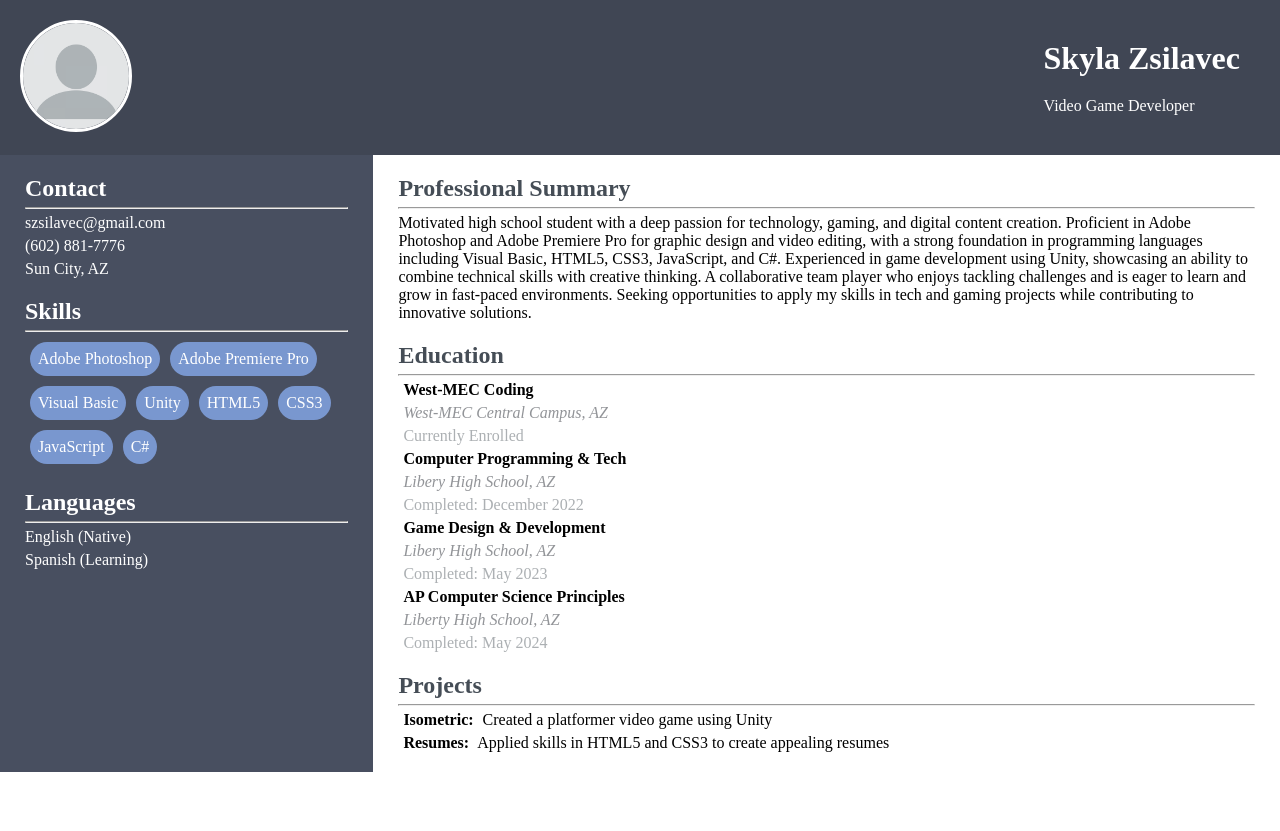
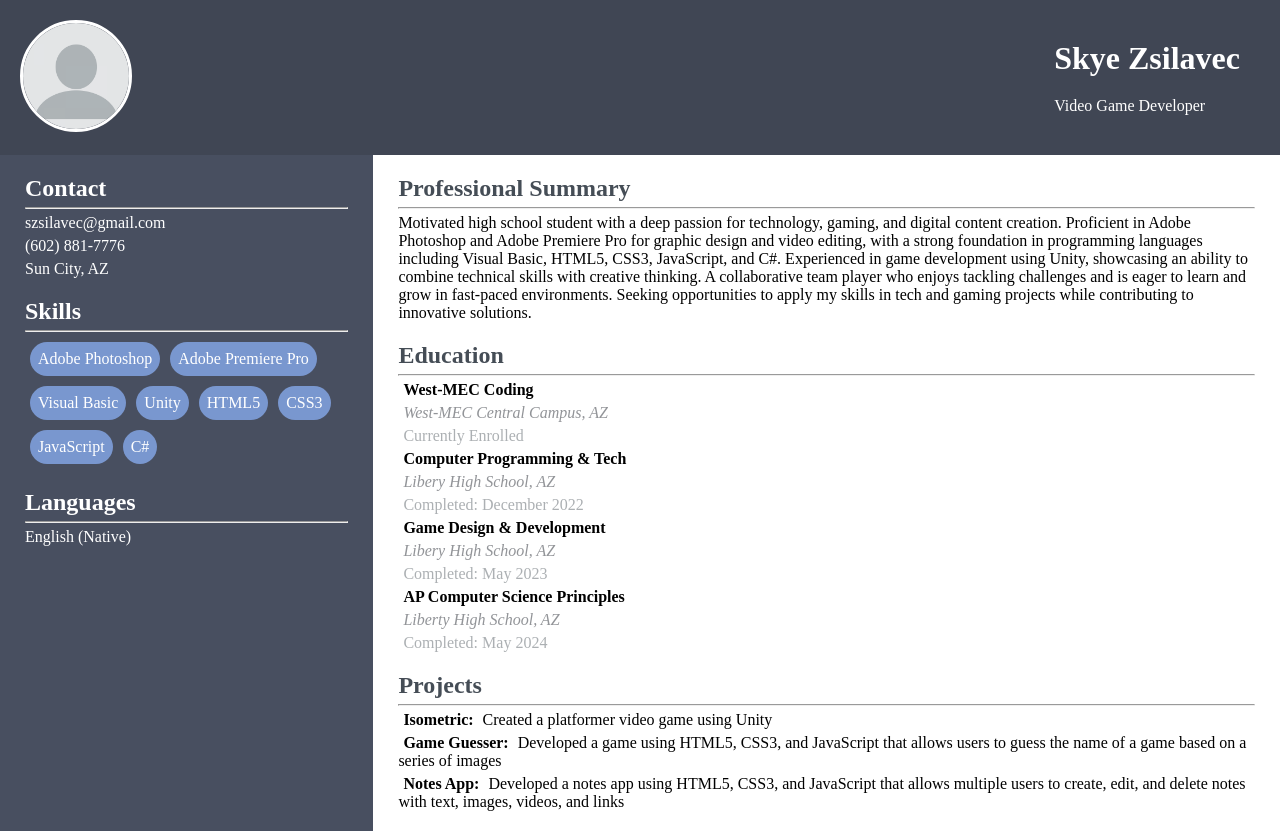
Before and after one commit to Vyxynn/resume, a plain HTML site: page index.html in a window 1280 px wide. Before the commit the page ends 800 px from the top, so only its background shows below. Drawn offline with Linux system fonts and the light colour scheme.

Commit message:
changed name and update project descriptions in resume

```diff
--- a/index.html
+++ b/index.html
@@ -3,7 +3,7 @@
   <head>
     <meta charset="UTF-8" />
     <meta name="viewport" content="width=device-width, initial-scale=1.0" />
-    <title>Skyla Zsilavec - Resume</title>
+    <title>Skye Zsilavec - Resume</title>
     <link rel="stylesheet" href="modernResume.css" />
   </head>
   <body>
@@ -11,7 +11,7 @@
       <header class="header">
         <img src="./Images/pfp.png" alt="Profile Picture" />
         <div id="name">
-          <h1>Skyla Zsilavec</h1>
+          <h1>Skye Zsilavec</h1>
           <p>
             Video Game Developer
           </p>
@@ -46,7 +46,6 @@
           <h2>Languages</h2>
           <hr />
           <p>English (Native)</p>
-          <p>Spanish (Learning)</p>
         </div>
       </div>
 
@@ -112,10 +111,8 @@
           <h2>Projects</h2>
           <hr />
           <p><b>Isometric:</b> Created a platformer video game using Unity</p>
-          <p>
-            <b>Resumes:</b> Applied skills in HTML5 and CSS3 to create appealing
-            resumes
-          </p>
+          <p><b>Game Guesser:</b> Developed a game using HTML5, CSS3, and JavaScript that allows users to guess the name of a game based on a series of images</p>
+          <p><b>Notes App:</b> Developed a notes app using HTML5, CSS3, and JavaScript that allows multiple users to create, edit, and delete notes with text, images, videos, and links</p>
         </div>
       </div>
     </div>
```
